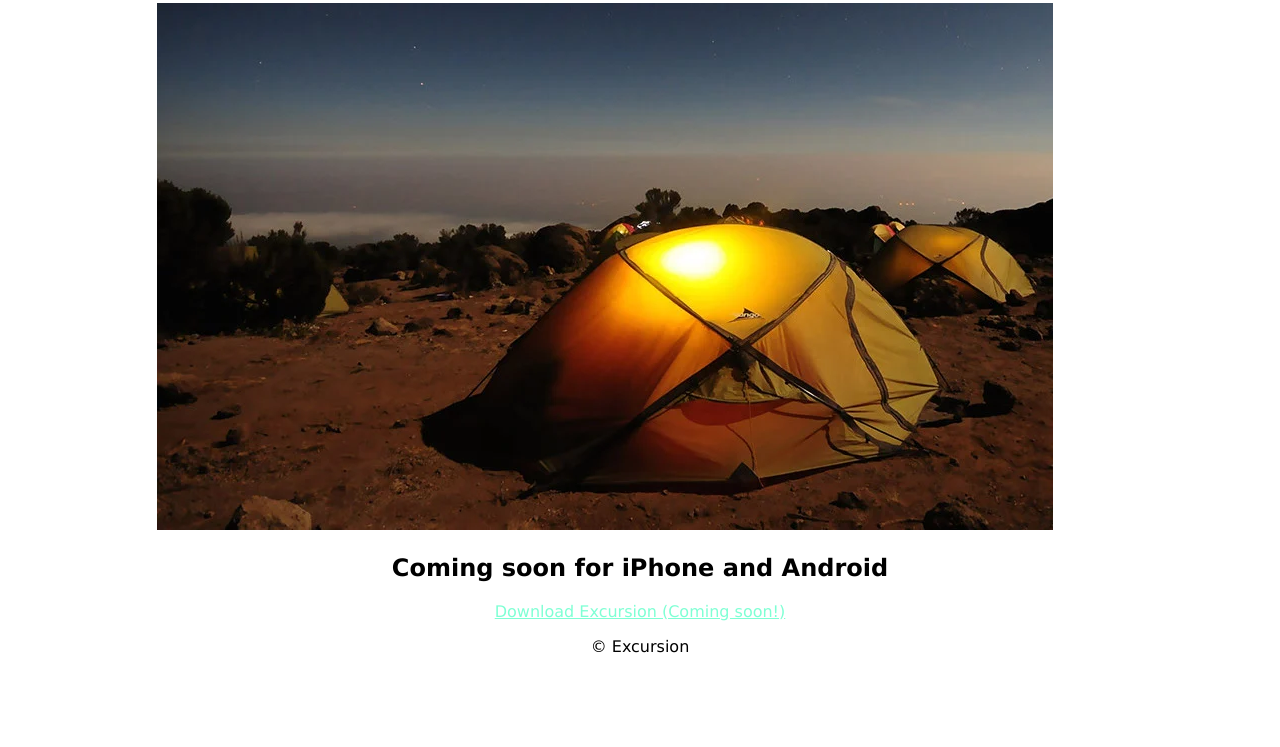
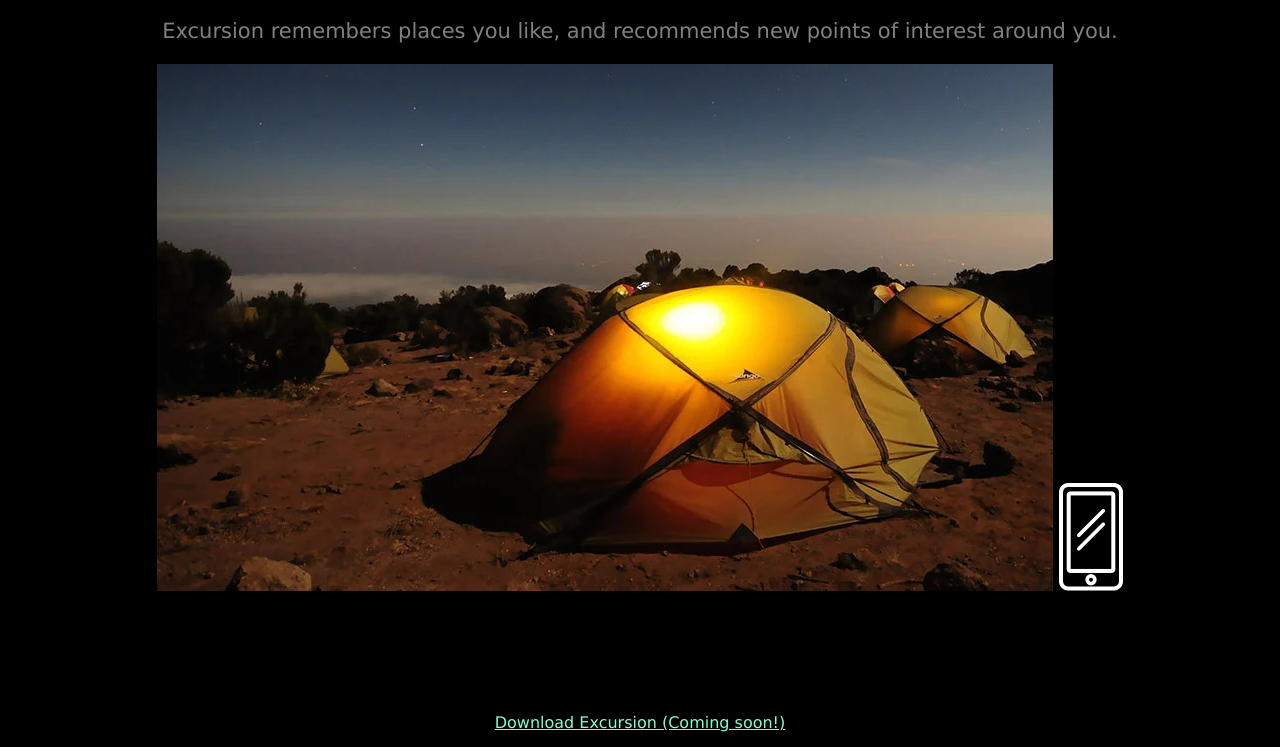
Before and after one commit to katie-ws/excursion, a plain HTML site: page index.html in a window 1280 px wide. Shown: the part 379-1126 px from the top of the page. Before the commit the page ends 1051 px from the top, so only its background shows below. Drawn offline with Linux system fonts and the light colour scheme; files whose address does not match are found by name.

Commit message:
First round CSS styling

```diff
--- a/Resources/CSS/style.css
+++ b/Resources/CSS/style.css
@@ -1,4 +1,5 @@
 body {
+    background-color: black;
     font-family: Verdana;
     text-align: center;
 }
@@ -13,3 +14,18 @@ a {
     color: aquamarine;
     font-size: 16px;
 }
+
+h2 {
+    font-size: 42px;
+    font-weight: 300;
+}
+
+p {
+    font-size: 21px;
+    color: gray;
+}
+
+footer {
+    color: gray;
+    text-align: right;
+}
```
